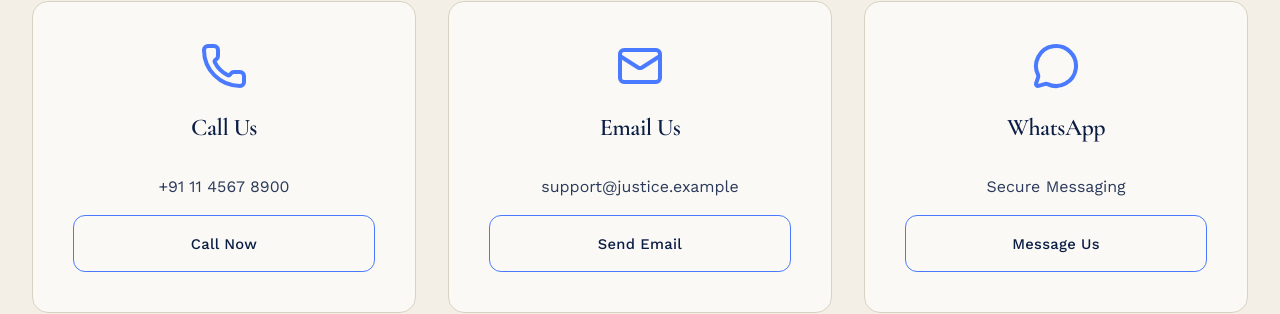
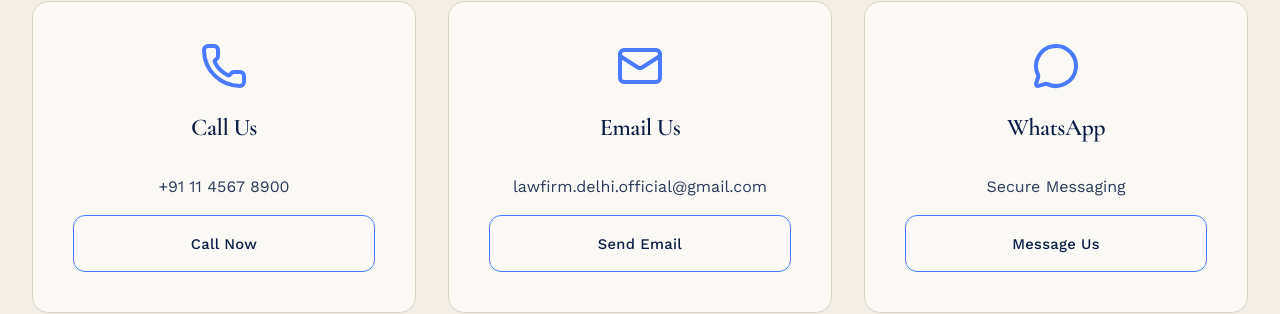
Before and after one commit to lawfirm-delhi/Lawfirm-Website, a React (Vite) app in the folder frontend/: page /faq in a window 1280 px wide. Shown: the part 1556-1870 px from the top of the page. Built offline with nearby package versions, Linux system fonts and the light colour scheme; no server answers.

Commit message:
fix: update placeholder email on FAQ page to official email

```diff
--- a/frontend/src/pages/LandingPages/FAQ/FAQ.jsx
+++ b/frontend/src/pages/LandingPages/FAQ/FAQ.jsx
@@ -152,8 +152,8 @@ export default function FAQ() {
           <motion.div className="premium-card text-center" style={{ alignItems: 'center' }} variants={fadeInUp} initial="initial" whileInView="whileInView" viewport={{ once: true }}>
             <Mail className="card-icon mx-auto" />
             <h3 className="card-title">Email Us</h3>
-            <p className="card-text mb-4">support@justice.example</p>
-            <a href="mailto:support@justice.example" className="btn btn-ghost" style={{ width: '100%', textAlign: 'center' }}>Send Email</a>
+            <p className="card-text mb-4">lawfirm.delhi.official@gmail.com</p>
+            <a href="mailto:lawfirm.delhi.official@gmail.com" className="btn btn-ghost" style={{ width: '100%', textAlign: 'center' }}>Send Email</a>
           </motion.div>
 
           <motion.div className="premium-card text-center" style={{ alignItems: 'center' }} variants={fadeInUp} initial="initial" whileInView="whileInView" viewport={{ once: true }}>
```
